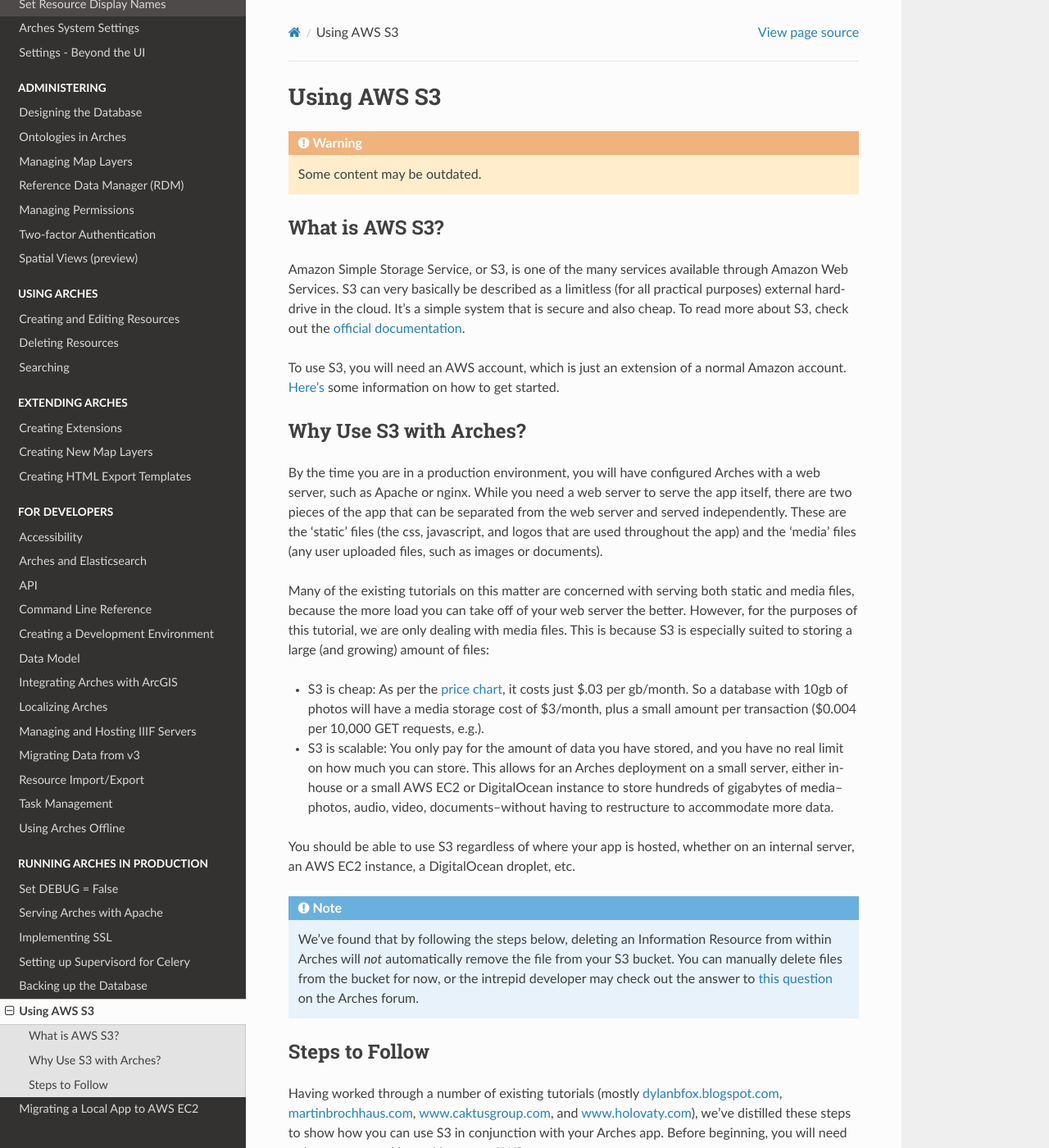
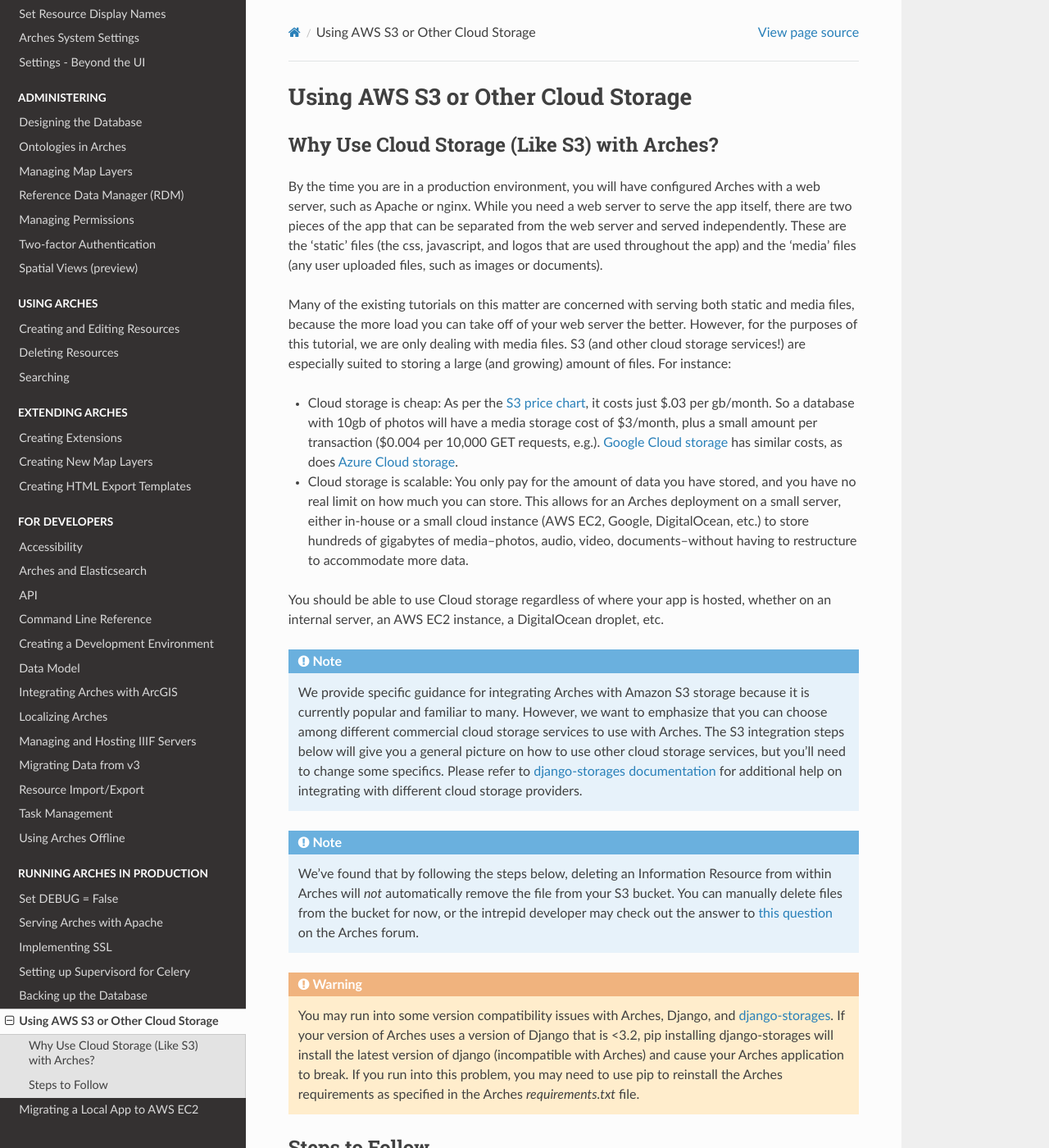
Before and after one commit to archesproject/arches-docs, a Sphinx documentation site: the page built from docs/using-aws-s3.txt, in a window 1280 px wide and 1400 px high. Shown: the whole window at 82% size. Built offline with Sphinx 7.4.7 and the Read the Docs theme 2.0.0, drawn with Linux system fonts in a browser that asks for light colours; some of the changed text lies outside the part shown.

Commit message:
Updated s3 directions, noted other cloud providers,  added warning

```diff
--- a/docs/using-aws-s3.txt
+++ b/docs/using-aws-s3.txt
@@ -1,25 +1,9 @@
 ############
-Using AWS S3
+Using AWS S3 or Other Cloud Storage
 ############
 
-.. warning::
 
-  Some content may be outdated.
-
-What is AWS S3?
-===============
-
-Amazon Simple Storage Service, or S3, is one of the many services available
-through Amazon Web Services. S3 can very basically be described as a limitless
-(for all practical purposes) external hard-drive in the cloud.  It's a simple
-system that is secure and also cheap. To read more about S3, check out the
-`official documentation <http://aws.amazon.com/s3/>`_.
-
-To use S3, you will need an AWS account, which is just an extension of a normal
-Amazon account. `Here's <http://aws.amazon.com/getting-started/>`_ some
-information on how to get started.
-
-Why Use S3 with Arches?
+Why Use Cloud Storage (Like S3) with Arches?
 =======================
 
 By the time you are in a production environment, you will have configured Arches
@@ -32,13 +16,17 @@
 Many of the existing tutorials on this matter are concerned with serving both
 static and media files, because the more load you can take off of your web server
 the better. However, for the purposes of this tutorial, we are only dealing with
-media files. This is because S3 is especially suited to storing a large
-(and growing) amount of files:
+media files. S3 (and other cloud storage services!) are especially suited to storing
+a large (and growing) amount of files. For instance:
 
-+ S3 is cheap: As per the `price chart <http://aws.amazon.com/s3/pricing/>`_, it costs just $.03 per gb/month.  So a database with 10gb of photos will have a media storage cost of $3/month, plus a small amount per transaction ($0.004 per 10,000 GET requests, e.g.).
-+ S3 is scalable: You only pay for the amount of data you have stored, and you have no real limit on how much you can store.  This allows for an Arches deployment on a small server, either in-house or a small AWS EC2 or DigitalOcean instance to store hundreds of gigabytes of media--photos, audio, video, documents--without having to restructure to accommodate more data.
++ Cloud storage is cheap: As per the `S3 price chart <http://aws.amazon.com/s3/pricing/>`_, it costs just $.03 per gb/month.  So a database with 10gb of photos will have a media storage cost of $3/month, plus a small amount per transaction ($0.004 per 10,000 GET requests, e.g.). `Google Cloud storage <https://cloud.google.com/storage/pricing>`_ has similar costs, as does `Azure Cloud storage <https://azure.microsoft.com/en-us/pricing/details/storage/blobs>`_.
++ Cloud storage is scalable: You only pay for the amount of data you have stored, and you have no real limit on how much you can store.  This allows for an Arches deployment on a small server, either in-house or a small cloud instance (AWS EC2, Google, DigitalOcean, etc.) to store hundreds of gigabytes of media--photos, audio, video, documents--without having to restructure to accommodate more data.
 
-You should be able to use S3 regardless of where your app is hosted, whether on an internal server, an AWS EC2 instance, a DigitalOcean droplet, etc.
+You should be able to use Cloud storage regardless of where your app is hosted, whether on an internal server, an AWS EC2 instance, a DigitalOcean droplet, etc.
+
+.. note::
+    We provide specific guidance for integrating Arches with Amazon S3 storage because it is currently popular and familiar to many. However, we want to emphasize that you can choose among different commercial cloud storage services to use with Arches. The S3 integration steps below will give you a general picture on how to use other cloud storage services, but you'll need to change some specifics. Please refer to `django-storages documentation <https://django-storages.readthedocs.io/en/latest/index.html>`_ for additional help on integrating with different cloud storage providers.
+
 
 .. note::
 
@@ -47,12 +35,23 @@
   You can manually delete files from the bucket for now, or the intrepid developer
   may check out the answer to `this question <https://groups.google.com/forum/#!topic/archesproject/QHKqMISRkV8>`_ on the Arches forum.
 
+.. warning::
+
+  You may run into some version compatibility issues with Arches, Django, and `django-storages <https://pypi.org/project/django-storages/>`_. If your version of Arches uses a version of Django that is <3.2, pip installing django-storages will install the latest version of django (incompatible with Arches) and cause your Arches application to break. If you run into this problem, you may need to use pip to reinstall the Arches requirements as specified in the Arches `requirements.txt` file.
+
+
+
+
 Steps to Follow
 ===============
 
+To use S3, you will need an AWS account, which is just an extension of a normal
+Amazon account. `Here's <http://aws.amazon.com/getting-started/>`_ some
+information on how to get started.
+
+
 Having worked through a number of existing tutorials (mostly
 `dylanbfox.blogspot.com <http://dylanbfox.blogspot.com/2015/01/using-s3-to-serve-and-store-your-django.html>`_,
-`martinbrochhaus.com <http://martinbrochhaus.com/s3.html>`_,
 `www.caktusgroup.com <https://www.caktusgroup.com/blog/2014/11/10/Using-Amazon-S3-to-store-your-Django-sites-static-and-media-files>`_,
 and `www.holovaty.com <http://www.holovaty.com/writing/amazon-s3-media/>`_),
 we've distilled these steps to show how you can use S3 in conjunction with your Arches
```
Also changed, not shown: other parts of docs/using-aws-s3.txt (+2 -2 lines).
